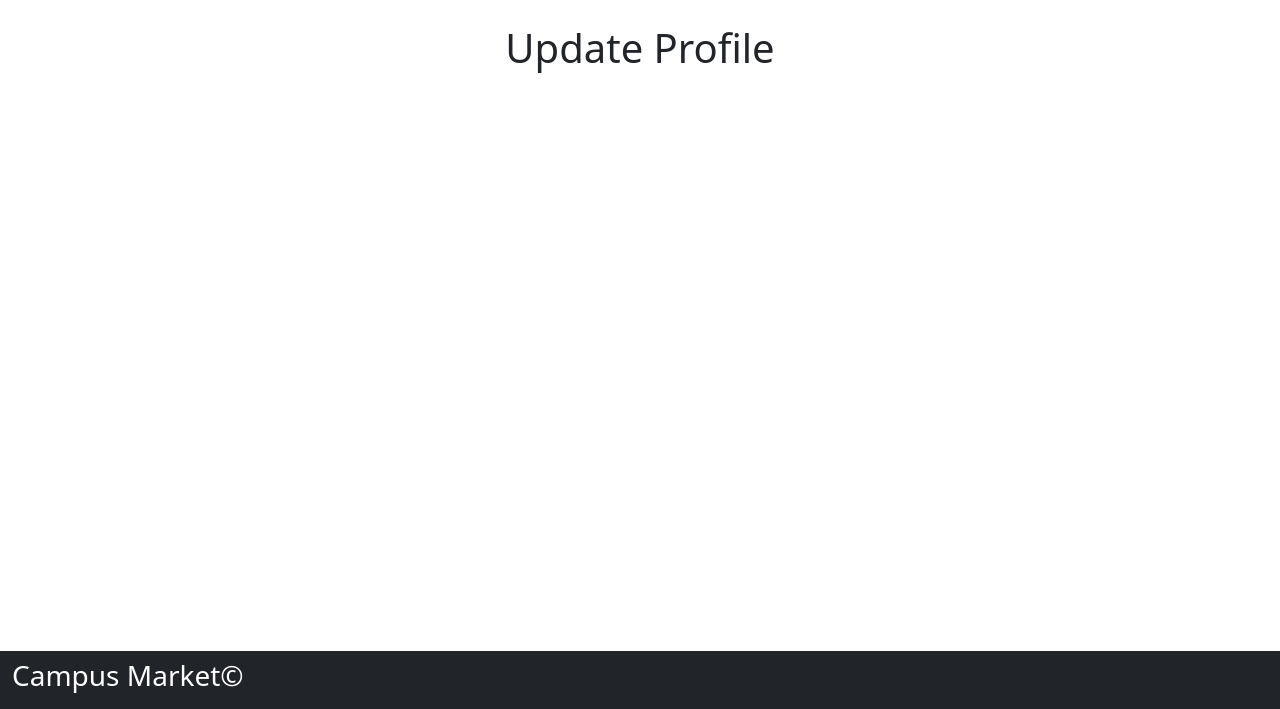
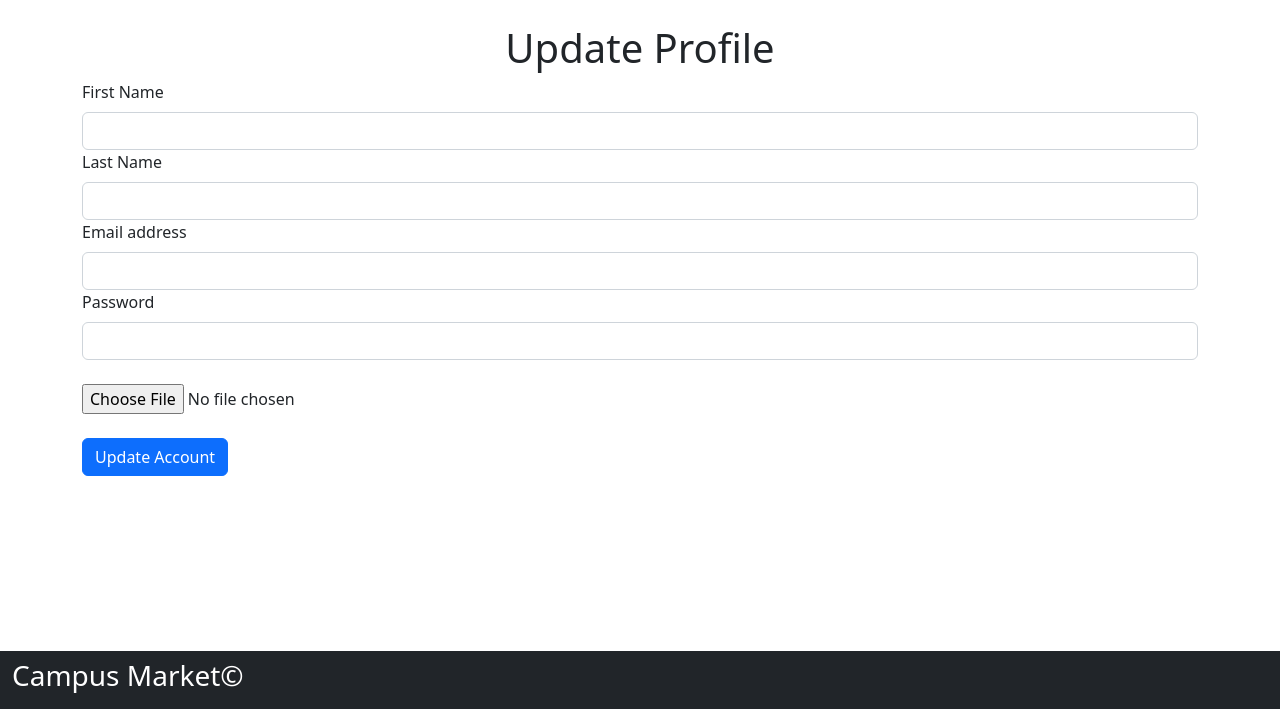
Before and after one commit to njohns91/3155_final_project, a Flask app: page /update_profile in a window 1280 px wide. Shown: the part 91-800 px from the top of the page. Run offline with Flask 3, Linux system fonts and the light colour scheme; the visitor is signed in with stand-in values (Sample User, id 1).

Commit message:
Template
Template done working on getting it to update database

```diff
--- a/blueprints/market_blueprint.py
+++ b/blueprints/market_blueprint.py
@@ -78,3 +78,13 @@ def update_profile():
     if 'person' not in session:
         return redirect('/')
     return  render_template('update_profile.html')
+
+@router.post('/update_profile')
+def updated_profile():
+    name_first = request.form.get('updateFirst')
+    name_last = request.form.get('updateLast')
+    email = request.form.get('updateEmail')
+    password = request.form.get('updatePassword')
+    db.session.add(name_first)
+    db.session.commit()
+    return redirect('/profile')
--- a/templates/update_profile.html
+++ b/templates/update_profile.html
@@ -12,4 +12,35 @@
 <br>
 <h1>Update Profile</h1>
 
+<form action="/update_profile" method="post">
+
+    <div class="udp">
+        <label for="updateFirst" class="form-label">First Name</label>
+        <input type="text" class="form-control" name="updateFirst" id="updateFirst" aria-describedby="updateFirst">
+    </div>
+
+    <div class="udp">
+        <label for="updateLast" class="form-label">Last Name</label>
+        <input type="text" class="form-control" name="updateLast" id="updateLast" aria-describedby="updateLast">
+    </div>
+
+    <div class="udp">
+    <label for="updateEmail" class="form-label">Email address</label>
+    <input type="email" class="form-control" name="updateEmail" id="updateEmail" aria-describedby="updateEmail">
+    </div>
+
+    <div class="udp">
+    <label for="updatePassword" class="form-label">Password</label>
+    <input type="password" class="form-control" name="updatePassword" id="updatePassword" aria-describedby="updatePassword">
+    </div> <br>
+
+    <div class="updatePicture">
+        <input type="file" name="updatePicture" id="updatePicture" class="file-upload" required
+        data-height="500" />
+    </div> <br>
+
+    <button type="submit" class="btn btn-primary">Update Account</button>
+
+</form>
+
 {% endblock %}
```
